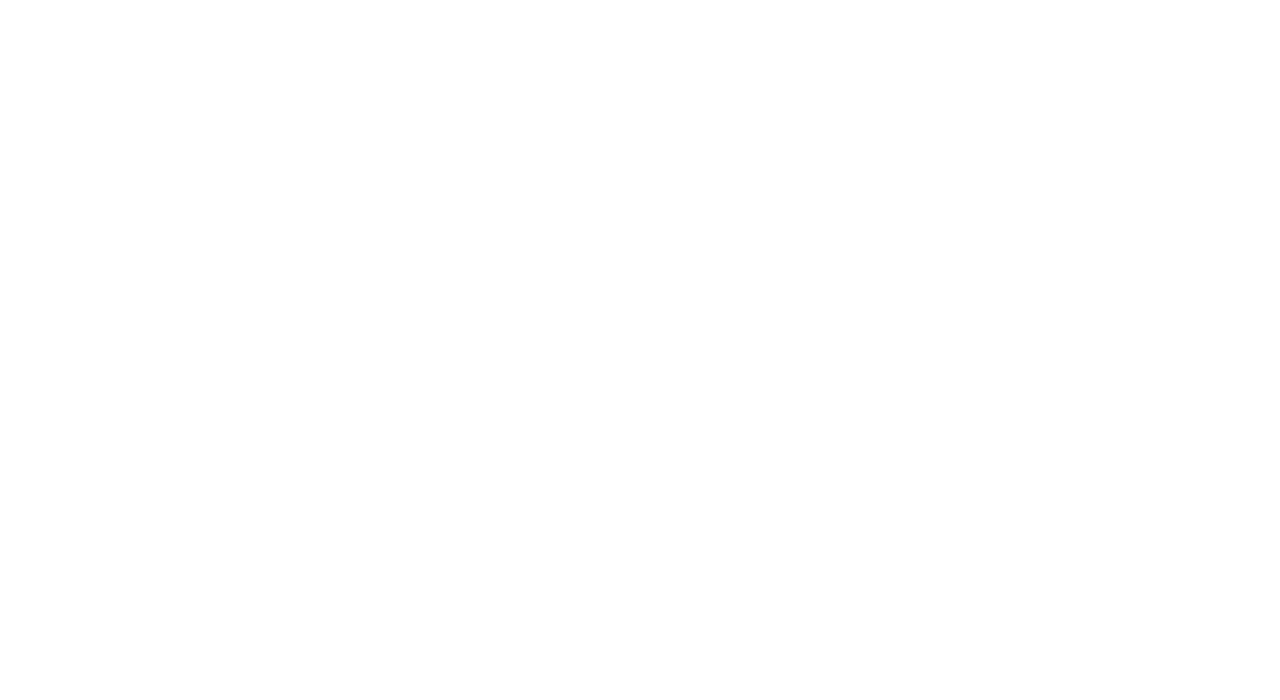
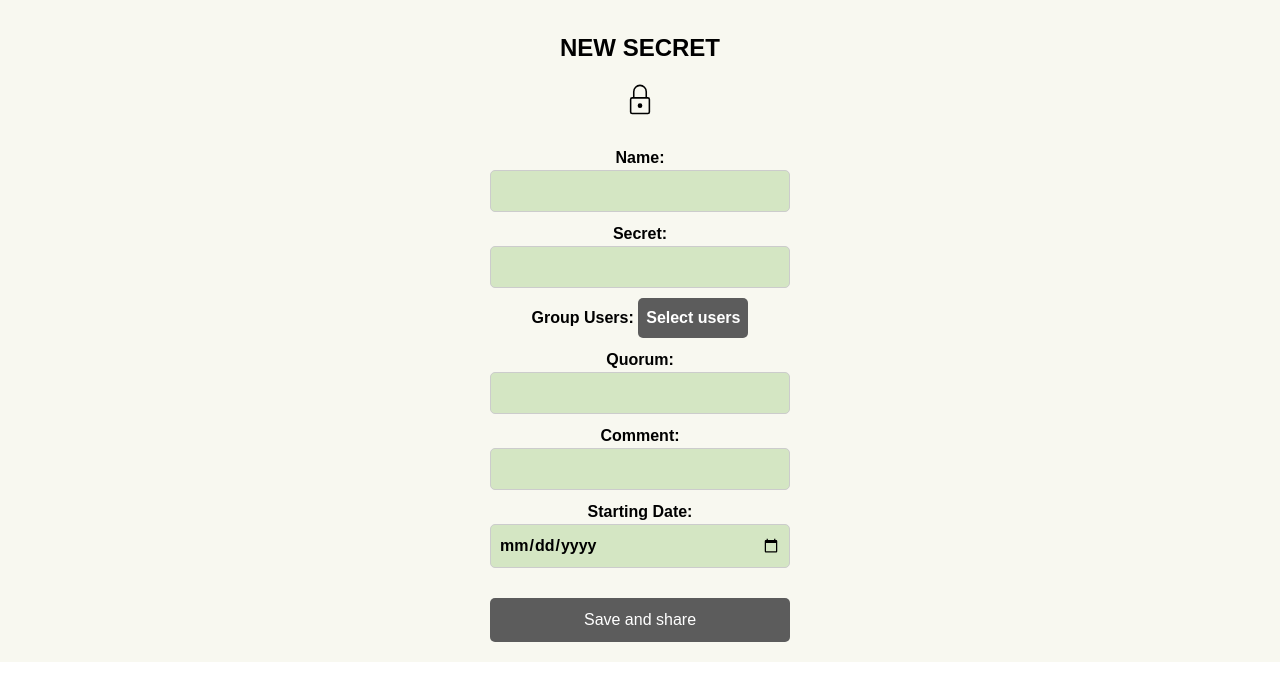
Before and after one commit to yeelamir/quorum-secret-frontend, a Vue app: page /newSecret in a window 1280 px wide. Before the commit this address had no page. Shown: the top 700 px of the page. Built offline with nearby package versions, Linux system fonts and the light colour scheme.

Commit message:
Added new secret page (only UI)

```diff
--- /dev/null
+++ b/src/components/NewSecret.vue
@@ -0,0 +1,109 @@
+<template>
+    <div class="container">
+      <h1 class="title">NEW SECRET</h1>
+      <div class="lock-icon">
+        <svg viewBox="0 0 64 64" xmlns="http://www.w3.org/2000/svg" fill="none" stroke="black" stroke-width="2">
+          <rect x="20" y="28" width="24" height="20" rx="2" stroke="#000" stroke-width="2" fill="none"/>
+          <path d="M24 28V20a8 8 0 0 1 16 0v8" stroke-width="2"/>
+          <circle cx="32" cy="38" r="2" fill="#000"/>
+        </svg>
+      </div>
+      <form @submit.prevent="saveSecret">
+        <label>Name: <input v-model="secret.name" type="text" class="input-box" /></label>
+        <label>Secret: <input v-model="secret.secret" type="text" class="input-box" /></label>
+        <label>Group Users: <button type="button" class="group-button">Select users</button></label>
+        <label>Quorum: <input v-model="secret.quorum" type="text" class="input-box" /></label>
+        <label>Comment: <input v-model="secret.comment" type="text" class="input-box" /></label>
+        <label>Starting Date: <input v-model="secret.startingDate" type="date" class="input-box" /></label>
+        <button type="submit" class="save-button">Save and share</button>
+      </form>
+    </div>
+  </template>
+
+  <script>
+  import axios from 'axios';
+  export default {
+    data() {
+      return {
+        secret: {
+          name: '',
+          secret: '',
+          quorum: '',
+          comment: '',
+          startingDate: ''
+        }
+      };
+    },
+    methods: {
+      async saveSecret() {
+        try {
+          const token = sessionStorage.getItem('accessToken');
+          await axios.post('http://localhost:8000/secrets', this.secret, {
+            headers: { Authorization: `Bearer ${token}` }
+          });
+          this.$router.push('/');
+        } catch (error) {
+          console.error('Error saving secret:', error);
+        }
+      }
+    }
+  };
+  </script>
+
+  <style>
+  .container {
+    padding: 20px;
+    font-family: Arial, sans-serif;
+    background-color: #f8f8f0;
+    display: flex;
+    flex-direction: column;
+    align-items: center;
+  }
+  .title {
+    font-size: 24px;
+    font-weight: bold;
+    margin-bottom: 10px;
+    text-align: center;
+  }
+  .lock-icon {
+    width: 50px;
+    height: auto;
+    margin-bottom: 20px;
+  }
+  form {
+    display: flex;
+    flex-direction: column;
+    width: 300px;
+  }
+  label {
+    margin-bottom: 10px;
+    font-weight: bold;
+  }
+  .input-box {
+    width: 100%;
+    padding: 8px;
+    border-radius: 5px;
+    border: 1px solid #ccc;
+    background-color: #d4e6c3;
+  }
+  .group-button {
+    padding: 8px;
+    background-color: #5c5c5c;
+    color: white;
+    border: none;
+    border-radius: 5px;
+    cursor: pointer;
+  }
+  .save-button {
+    padding: 10px;
+    background-color: #5c5c5c;
+    color: white;
+    border: none;
+    border-radius: 5px;
+    cursor: pointer;
+    margin-top: 20px;
+    display: flex;
+    align-items: center;
+    justify-content: center;
+  }
+  </style>
--- a/src/router/index.js
+++ b/src/router/index.js
@@ -2,6 +2,7 @@
 import Login from '../components/Login.vue';
 import Register from '../components/Register.vue';
 import Secrets from '../components/Secrets.vue';
+import NewSecret from '../components/NewSecret.vue';
 
 const routes = [
   {
@@ -23,6 +24,11 @@
     name: 'Secrets',
     component: Secrets,
   },
+  {
+    path: '/newSecret',
+    name: 'NewSecret',
+    component: NewSecret,
+  },
 ];
 
 const router = createRouter({
```
